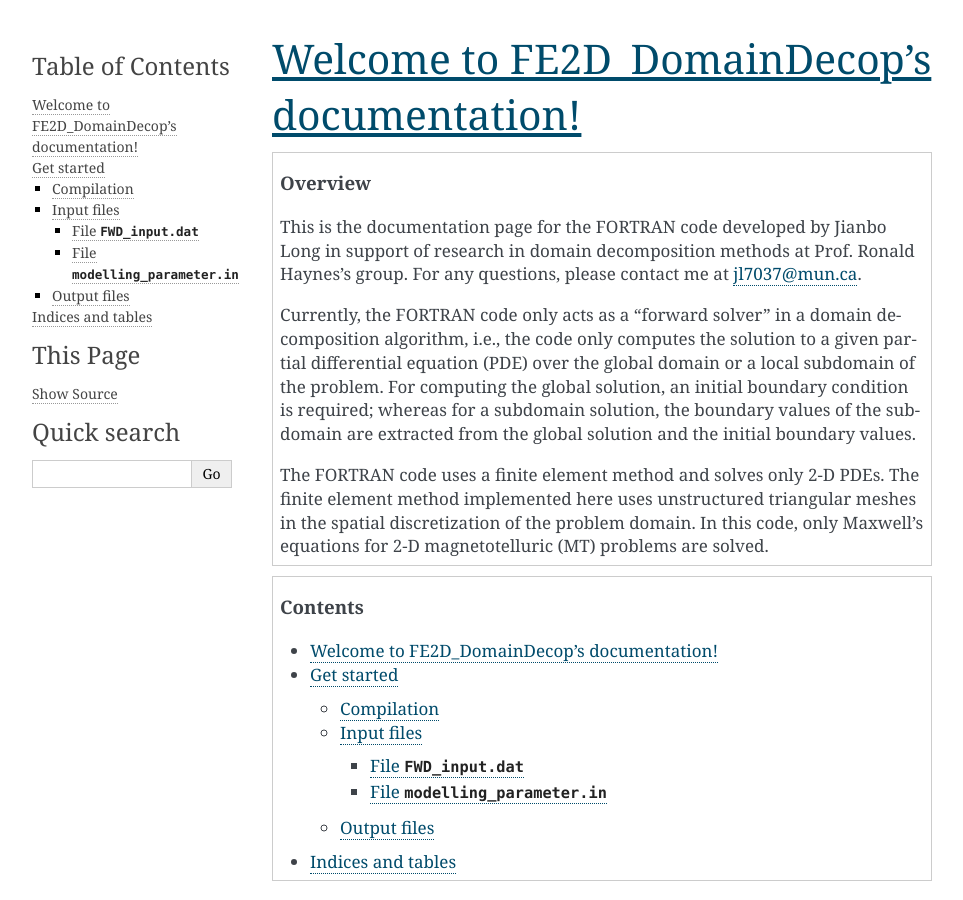
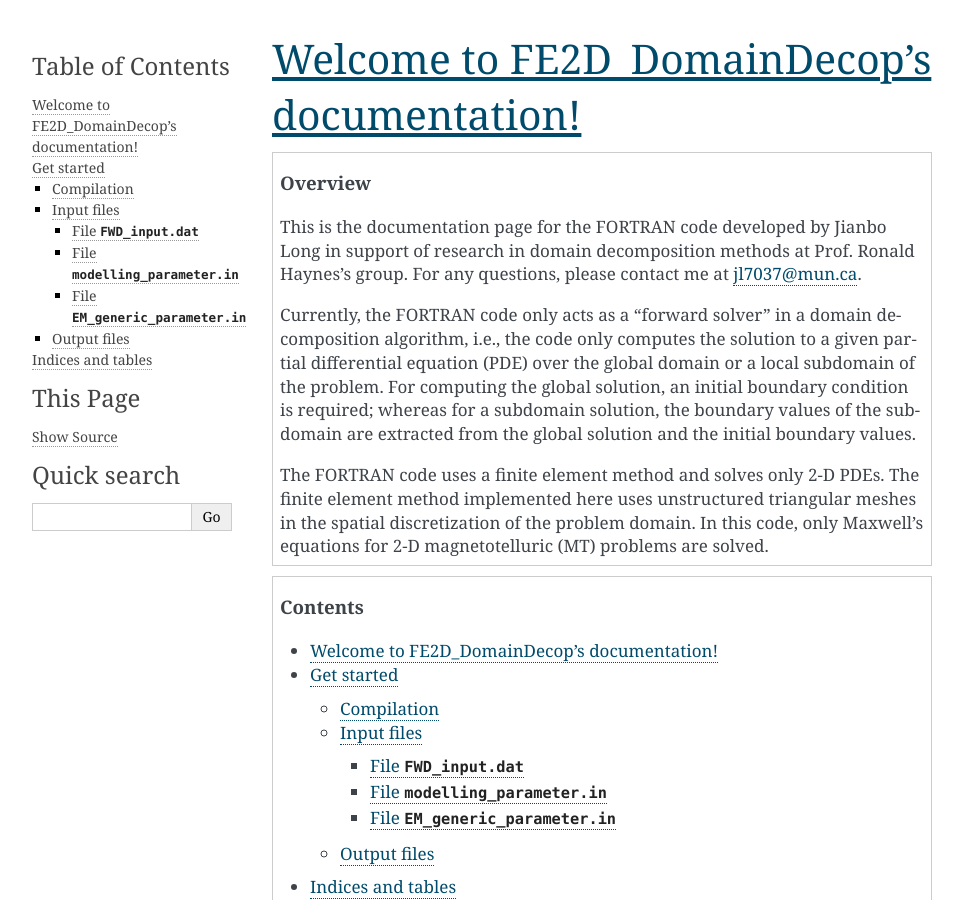
Before and after one commit to InfinityHub/FE2D_forEM, a Sphinx documentation site: the page built from docs/source/index.rst, in a window 1280 px wide and 900 px high. Shown: the whole window, without its empty margins (148-1111 px from the left). Built offline with Sphinx 7.4.7, drawn with Linux system fonts in a browser that asks for light colours; some of the changed text lies outside the part shown.

Commit message:
Update index.rst

```diff
--- a/docs/source/index.rst
+++ b/docs/source/index.rst
@@ -84,6 +84,12 @@
 
    .. literalinclude:: /MT2D_3layer (example 1)/modelling_parameter.in
 
+File ``EM_generic_parameter.in``
+^^^^^^^^^^^^^^^^^^
+
+An example template is:
+
+   .. literalinclude:: /MT2D_3layer (example 1)/EM_generic_parameter.in
 
 Output files
 ------------
```
